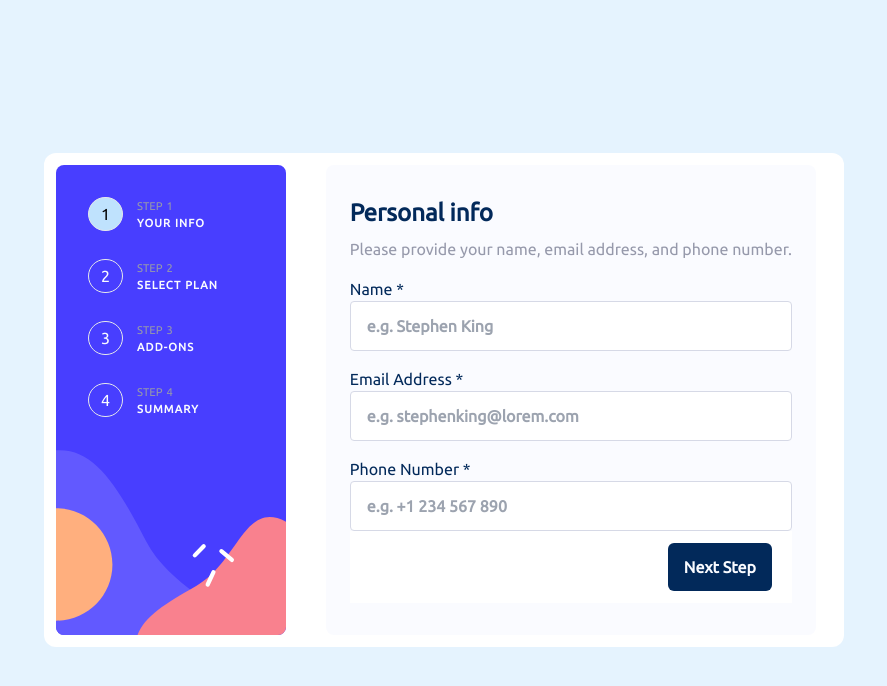
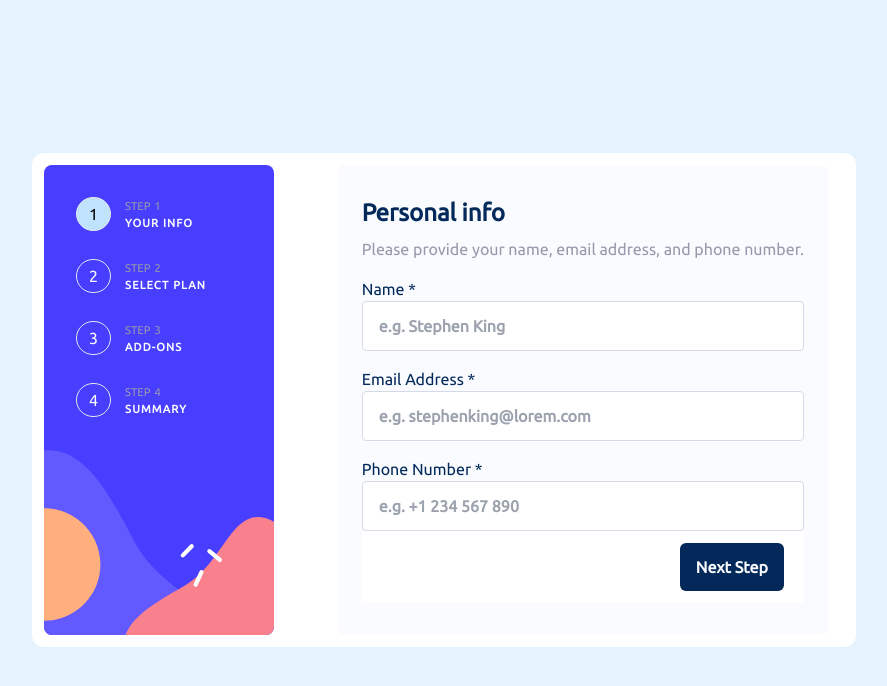
Before and after one commit to GabeGar/multi-step-form, a React (Vite) app: page / in a window 1280 px wide. Shown: the top 686 px of the page, without its empty margins (196-1083 px from the left). Built offline with nearby package versions, Linux system fonts and the light colour scheme.

Commit message:
updates gap for desktop between sidebar and form

```diff
--- a/src/App.tsx
+++ b/src/App.tsx
@@ -10,7 +10,7 @@ const App = () => {
     return (
         <AnimatePresence>
             <div className="min-h-[100dvh] bg-primary-light-blue/40 md:grid md:items-center md:justify-center">
-                <div className="flex min-h-[100dvh] flex-col items-center justify-center gap-6 bg-sideBarMobile bg-contain bg-no-repeat md:grid md:min-h-0  md:grid-cols-desktopGrid md:rounded-xl md:bg-white md:bg-none md:p-3">
+                <div className="flex min-h-[100dvh] flex-col items-center justify-center gap-6 bg-sideBarMobile bg-contain bg-no-repeat md:grid md:min-h-0  md:grid-cols-desktopGrid md:gap-12 md:rounded-xl md:bg-white md:bg-none md:p-3">
                     <MultiStepIndicator />
                     <MultiStepForm />
                     {!isDesktop && <MultiStepFormActions />}
```
